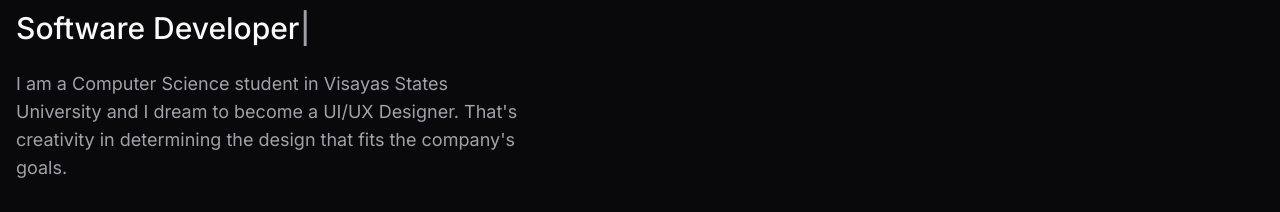
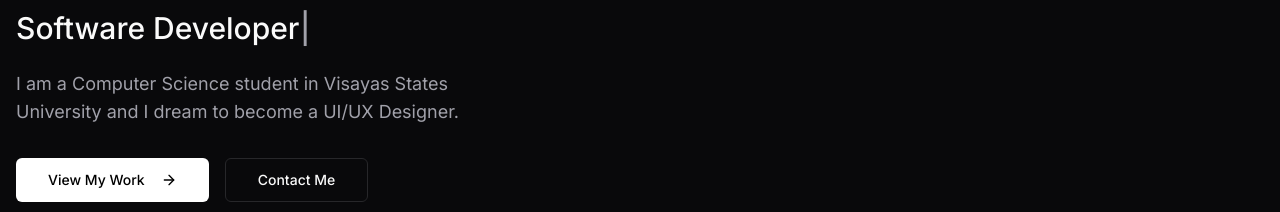
Before and after one commit to pipesSomeAndSSam/website-portfolio-01, a Next.js app: page / in a window 1280 px wide. Shown: the part 286-498 px from the top of the page. Built offline with nearby package versions, Linux system fonts and the light colour scheme; no server answers; grey boxes are pictures that could not be loaded.

Commit message:
minor fixes

```diff
--- a/components/hero.tsx
+++ b/components/hero.tsx
@@ -53,8 +53,7 @@ export default function Hero() {
             </h2>
             <p className="text-lg text-muted-foreground mb-8 max-w-lg">
               I am a Computer Science student in Visayas States University and I
-              dream to become a UI/UX Designer. That's creativity in determining
-              the design that fits the company's goals.
+              dream to become a UI/UX Designer.
             </p>
 
             <div className="flex flex-col sm:flex-row gap-4">
--- a/package.json
+++ b/package.json
@@ -2,7 +2,7 @@
   "name": "my-v0-project",
   "version": "0.1.0",
   "private": true,
-  "packageManager": "pnpm@9.12.3",
+  "packageManager": "pnpm@11.0.9",
   "scripts": {
     "build": "next build",
     "dev": "next dev",
```
